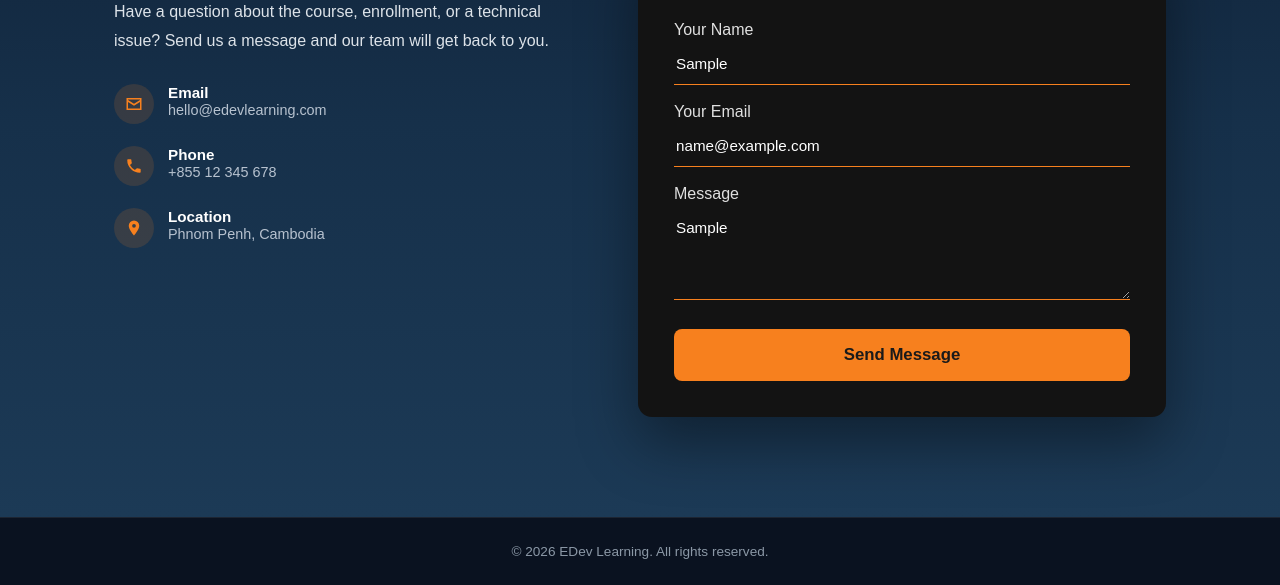
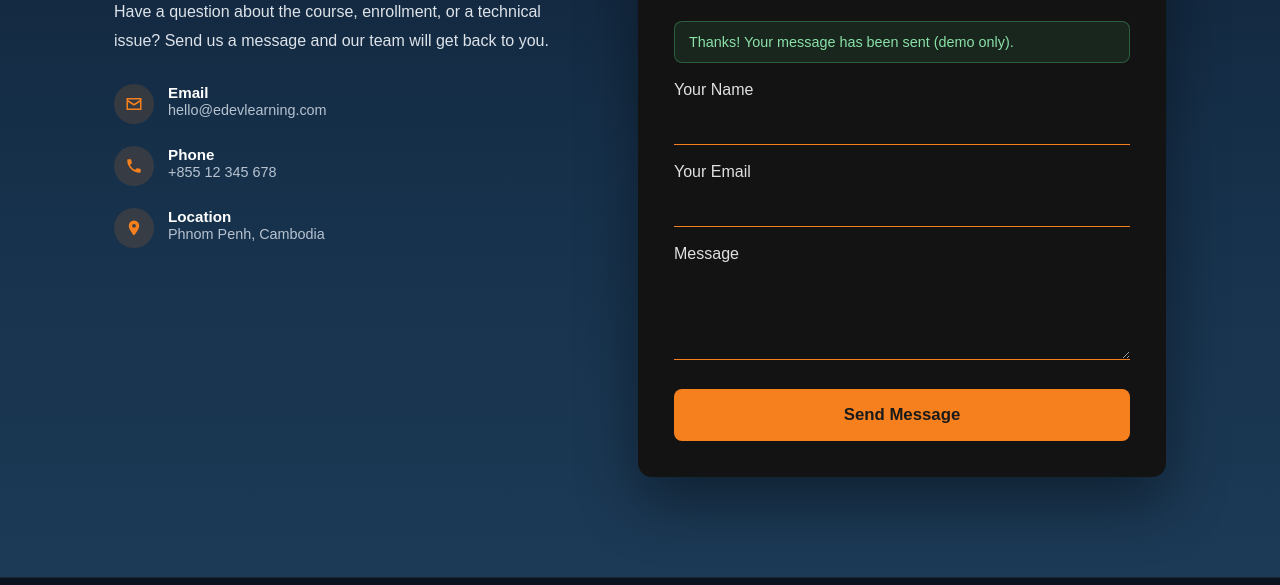
Before and after one commit to sieve-dev-sudo/edev-learning-course, a plain HTML site: page html/contact.html in a window 1280 px wide. Both pictures are taken after typing "Sample", "name@example.com", "Sample" into the empty fields and a click on the button "Send Message". Shown: the part 447-1032 px from the top of the page. Drawn offline with Linux system fonts and the light colour scheme.

Commit message:
add contact form check

```diff
--- a/html/contact.html
+++ b/html/contact.html
@@ -10,7 +10,7 @@
 
 <nav class="navbar">
   <a href="../index.html" class="logo">EDev Learning <span class="moon">🌙</span></a>
-  <ul class="nav-links">
+  <ul class="nav-links" id="navLinks">
     <li><a href="../index.html">HOME</a></li>
     <li><a href="about.html">ABOUT</a></li>
     <li><a href="service.html">SERVICE</a></li>
@@ -21,6 +21,10 @@
     <input type="text" placeholder="Type To text" aria-label="Search">
     <button type="submit">Search</button>
   </form>
+  <button class="menu-toggle" aria-label="Toggle menu" aria-expanded="false" aria-controls="navLinks">
+    <svg class="icon-open" viewBox="0 0 24 24" fill="none" stroke="currentColor" stroke-width="2"><path d="M3 6h18M3 12h18M3 18h18"/></svg>
+    <svg class="icon-close" viewBox="0 0 24 24" fill="none" stroke="currentColor" stroke-width="2"><path d="M6 6l12 12M18 6L6 18"/></svg>
+  </button>
 </nav>
 
 <div class="page">
@@ -54,18 +58,19 @@
 
       <div class="contact-form">
         <h3>Send a message</h3>
-        <form onsubmit="return false;">
+        <form data-validate onsubmit="return false;">
+          <div class="form-success" role="status" hidden>Thanks! Your message has been sent (demo only).</div>
           <div class="field">
             <label for="name">Your Name</label>
-            <input type="text" id="name" placeholder=" ">
+            <input type="text" id="name" placeholder=" " required>
           </div>
           <div class="field">
             <label for="cemail">Your Email</label>
-            <input type="email" id="cemail" placeholder=" ">
+            <input type="email" id="cemail" placeholder=" " required>
           </div>
           <div class="field">
             <label for="message">Message</label>
-            <textarea id="message" rows="4" placeholder=" "></textarea>
+            <textarea id="message" rows="4" placeholder=" " required></textarea>
           </div>
           <button type="submit" class="login-btn">Send Message</button>
         </form>
@@ -78,5 +83,7 @@
   &copy; 2026 EDev Learning. All rights reserved.
 </footer>
 
+<script src="../js/main.js"></script>
+
 </body>
 </html>
```
